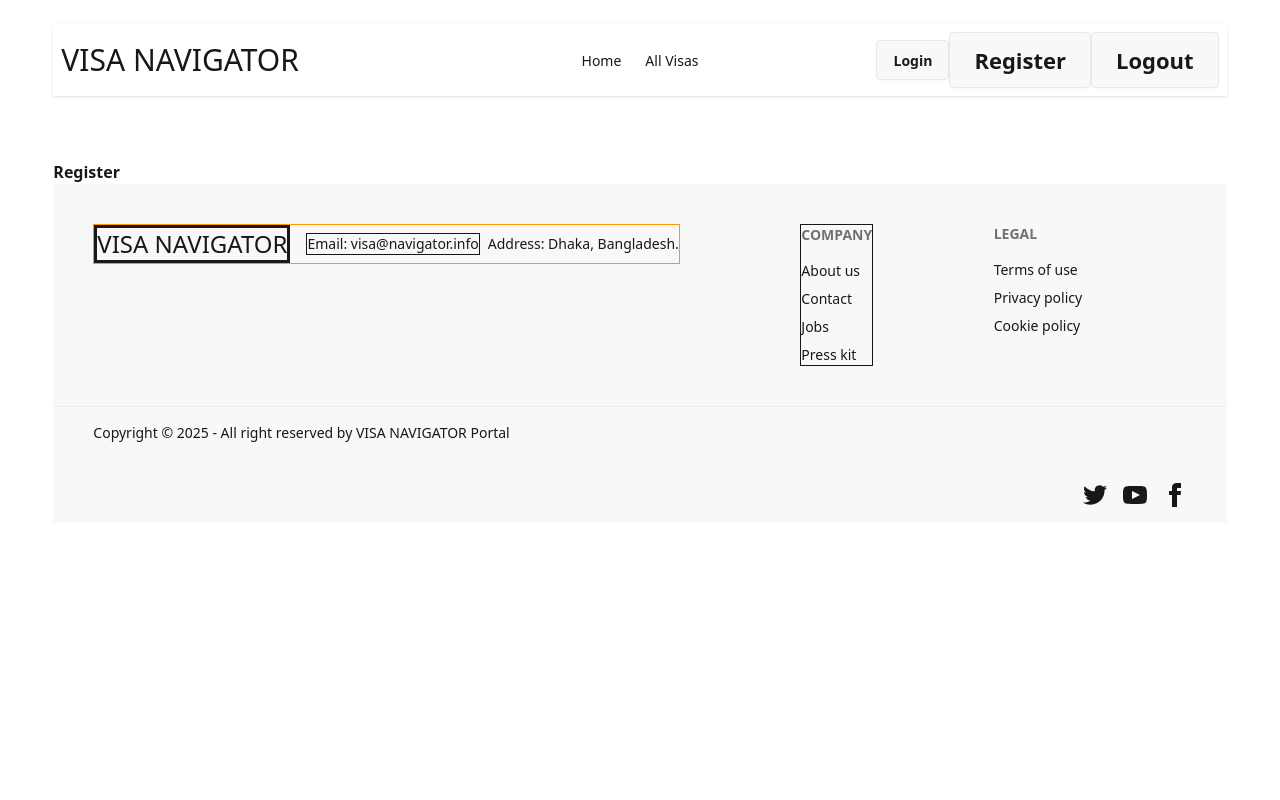
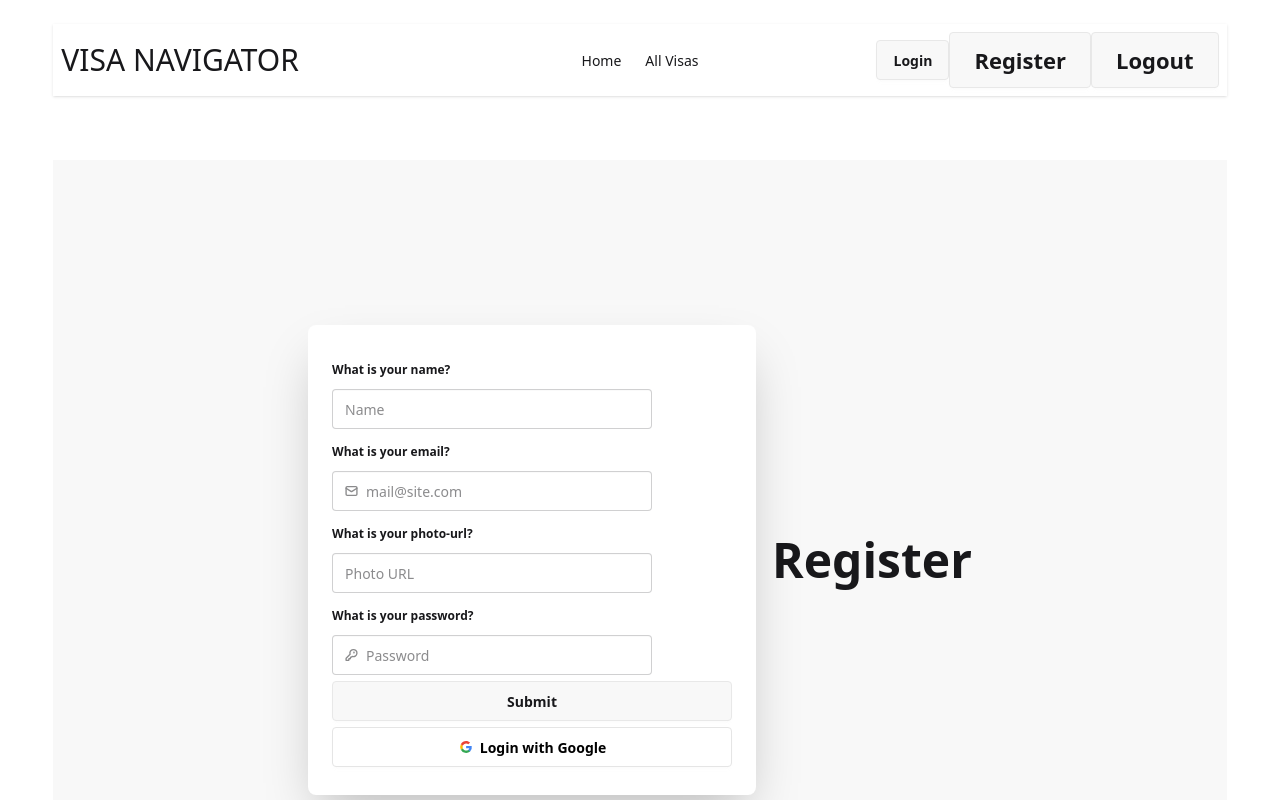
Before and after one commit to DevelopWebAdnan/B10A10-visa-navigator-client, a React (Vite) app: page /register in a window 1280 px wide. Shown: the top 800 px of the page. Built offline with nearby package versions, Linux system fonts and the light colour scheme.

Commit message:
Designed the Register form and consoled data from it.

```diff
--- a/src/pages/Login.jsx
+++ b/src/pages/Login.jsx
@@ -1,18 +1,23 @@
 
 const Login = () => {
+
+    const handleLogin = (event) => {
+        event.preventDefault();
+        // const
+    }
     return (
         <div className="hero bg-base-200 min-h-screen">
             <div className="hero-content flex-col lg:flex-row-reverse">
                 <div className="text-center lg:text-left">
                     <h1 className="text-5xl font-bold">Login now!</h1>
                 </div>
-                <div className="card bg-base-100 w-full max-w-sm shrink-0 shadow-2xl">
+                <div className="card bg-base-100 w-full max-w-md shrink-0 shadow-2xl">
                     <div className="card-body">
-                        <fieldset className="fieldset">
+                        <form onSubmit={handleLogin} className="fieldset">
                             <label className="label">Email</label>
-                            <input type="email" className="input" placeholder="Email" />
+                            <input type="email" name="email" className="input" placeholder="Email" />
                             <label className="label">Password</label>
-                            <input type="password" className="input" placeholder="Password" />
+                            <input type="password" name="password" className="input" placeholder="Password" />
                             <div><a className="link link-hover">Forgot password?</a></div>
                             <button className="btn btn-neutral mt-4">Login</button>
                             {/* Google */}
@@ -20,7 +25,7 @@ const Login = () => {
                                 <svg aria-label="Google logo" width="16" height="16" xmlns="http://www.w3.org/2000/svg" viewBox="0 0 512 512"><g><path d="m0 0H512V512H0" fill="#fff"></path><path fill="#34a853" d="M153 292c30 82 118 95 171 60h62v48A192 192 0 0190 341"></path><path fill="#4285f4" d="m386 400a140 175 0 0053-179H260v74h102q-7 37-38 57"></path><path fill="#fbbc02" d="m90 341a208 200 0 010-171l63 49q-12 37 0 73"></path><path fill="#ea4335" d="m153 219c22-69 116-109 179-50l55-54c-78-75-230-72-297 55"></path></g></svg>
                                 Login with Google
                             </button>
-                        </fieldset>
+                        </form>
                     </div>
                 </div>
             </div>
--- a/src/pages/Register.jsx
+++ b/src/pages/Register.jsx
@@ -1,9 +1,146 @@
-import React from 'react';
+const Register = () => {
 
-const Register = () => {
+    const handleRegister = (event) => {
+        event.preventDefault();
+        const name = event.target.name.value;
+        const photo = event.target.photo.value;
+        const email = event.target.email.value;
+        const password = event.target.password.value;
+
+        console.log(name, photo, email, password);
+    }
     return (
-        <div>
-            <h2 className='font-black'>Register</h2>
+        <div className="hero bg-base-200 min-h-screen">
+            <div className='hero-content flex-col lg:flex-row-reverse'>
+                <h2 className='text-5xl font-bold'>Register</h2>
+                <div className="card bg-base-100 w-full max-w-md shrink-0 shadow-2xl">
+                    <div className="card-body">
+                        <form onSubmit={handleRegister} className='fieldset'>
+                            {/* <fieldset className="fieldset border mx-auto"> */}
+                            <legend className="fieldset-legend">What is your name?</legend>
+                            <input type="text" name='name' className="input" placeholder="Name" />
+                            {/* <p className="label">Optional</p> */}
+                            {/* </fieldset> */}
+
+                            <legend className="fieldset-legend">What is your email?</legend>
+                            <label className="input">
+                                <svg className="h-[1em] opacity-50" xmlns="http://www.w3.org/2000/svg" viewBox="0 0 24 24">
+                                    <g
+                                        strokeLinejoin="round"
+                                        strokeLinecap="round"
+                                        strokeWidth="2.5"
+                                        fill="none"
+                                        stroke="currentColor"
+                                    >
+                                        <rect width="20" height="16" x="2" y="4" rx="2"></rect>
+                                        <path d="m22 7-8.97 5.7a1.94 1.94 0 0 1-2.06 0L2 7"></path>
+                                    </g>
+                                </svg>
+                                <input type="email" name='email' placeholder="mail@site.com" required />
+                            </label>
+
+                            {/* <fieldset className="fieldset mx-auto"> */}
+                            <legend className="fieldset-legend">What is your photo-url?</legend>
+                            <input type="text" name='photo' className="input" placeholder="Photo URL" />
+                            {/* <p className="label">Optional</p> */}
+                            {/* </fieldset> */}
+
+                            {/* <fieldset className="fieldset mx-auto"> */}
+
+                            {/* <fieldset className="fieldset mx-auto"> */}
+                            <legend className="fieldset-legend">What is your password?</legend>
+                            {/* <input type="email" className="input" placeholder="Email" /> */}
+                            {/* <p className="label">Optional</p> */}
+                            <label className="input">
+                                <svg className="h-[1em] opacity-50" xmlns="http://www.w3.org/2000/svg" viewBox="0 0 24 24">
+                                    <g
+                                        strokeLinejoin="round"
+                                        strokeLinecap="round"
+                                        strokeWidth="2.5"
+                                        fill="none"
+                                        stroke="currentColor"
+                                    >
+                                        <path
+                                            d="M2.586 17.414A2 2 0 0 0 2 18.828V21a1 1 0 0 0 1 1h3a1 1 0 0 0 1-1v-1a1 1 0 0 1 1-1h1a1 1 0 0 0 1-1v-1a1 1 0 0 1 1-1h.172a2 2 0 0 0 1.414-.586l.814-.814a6.5 6.5 0 1 0-4-4z"
+                                        ></path>
+                                        <circle cx="16.5" cy="7.5" r=".5" fill="currentColor"></circle>
+                                    </g>
+                                </svg>
+                                <input
+                                    type="password"
+                                    name='password'
+                                    required
+                                    placeholder="Password"
+                                    // minLength="8"
+                                    // pattern="(?=.*\d)(?=.*[a-z])(?=.*[A-Z]).{8,}"
+                                    // title="Must be more than 8 characters, including number, lowercase letter, uppercase letter"
+                                />
+                            </label>
+                            {/* </fieldset> */}
+
+                            {/* <label className="input">
+                    <svg className="h-[1em] opacity-50" xmlns="http://www.w3.org/2000/svg" viewBox="0 0 24 24">
+                        <g
+                            strokeLinejoin="round"
+                            strokeLinecap="round"
+                            strokeWidth="2.5"
+                            fill="none"
+                            stroke="currentColor"
+                        >
+                            <rect width="20" height="16" x="2" y="4" rx="2"></rect>
+                            <path d="m22 7-8.97 5.7a1.94 1.94 0 0 1-2.06 0L2 7"></path>
+                        </g>
+                    </svg>
+                    <input type="email" placeholder="mail@site.com" required />
+                </label> */}
+                            {/* <div className="validator-hint hidden">Enter valid email address</div> */}
+
+                            {/* <label className="input">
+                    <svg className="h-[1em] opacity-50" xmlns="http://www.w3.org/2000/svg" viewBox="0 0 24 24">
+                        <g
+                            strokeLinejoin="round"
+                            strokeLinecap="round"
+                            strokeWidth="2.5"
+                            fill="none"
+                            stroke="currentColor"
+                        >
+                            <path
+                                d="M2.586 17.414A2 2 0 0 0 2 18.828V21a1 1 0 0 0 1 1h3a1 1 0 0 0 1-1v-1a1 1 0 0 1 1-1h1a1 1 0 0 0 1-1v-1a1 1 0 0 1 1-1h.172a2 2 0 0 0 1.414-.586l.814-.814a6.5 6.5 0 1 0-4-4z"
+                            ></path>
+                            <circle cx="16.5" cy="7.5" r=".5" fill="currentColor"></circle>
+                        </g>
+                    </svg>
+                    <input
+                        type="password"
+                        required
+                        placeholder="Password"
+                        minlength="8"
+                        pattern="(?=.*\d)(?=.*[a-z])(?=.*[A-Z]).{8,}"
+                        title="Must be more than 8 characters, including number, lowercase letter, uppercase letter"
+                    />
+                </label> */}
+                            {/* <p className="validator-hint hidden">
+                    Must be more than 8 characters, including
+                    <br />At least one number <br />At least one lowercase letter <br />At least one uppercase letter
+                </p> */}
+
+                            {/* <fieldset className="fieldset">
+                    <legend className="fieldset-legend">What is your name?</legend>
+                    <input type="text" className="input" placeholder="Type here" />
+                    <p className="label">Optional</p>
+                </fieldset> */}
+
+                            <input type="submit" value="Submit" className="btn" />
+
+                            {/* Google */}
+                            <button className="btn bg-white text-black border-[#e5e5e5]">
+                                <svg aria-label="Google logo" width="16" height="16" xmlns="http://www.w3.org/2000/svg" viewBox="0 0 512 512"><g><path d="m0 0H512V512H0" fill="#fff"></path><path fill="#34a853" d="M153 292c30 82 118 95 171 60h62v48A192 192 0 0190 341"></path><path fill="#4285f4" d="m386 400a140 175 0 0053-179H260v74h102q-7 37-38 57"></path><path fill="#fbbc02" d="m90 341a208 200 0 010-171l63 49q-12 37 0 73"></path><path fill="#ea4335" d="m153 219c22-69 116-109 179-50l55-54c-78-75-230-72-297 55"></path></g></svg>
+                                Login with Google
+                            </button>
+                        </form>
+                    </div>
+                </div>
+            </div>
         </div>
     );
 };
```
